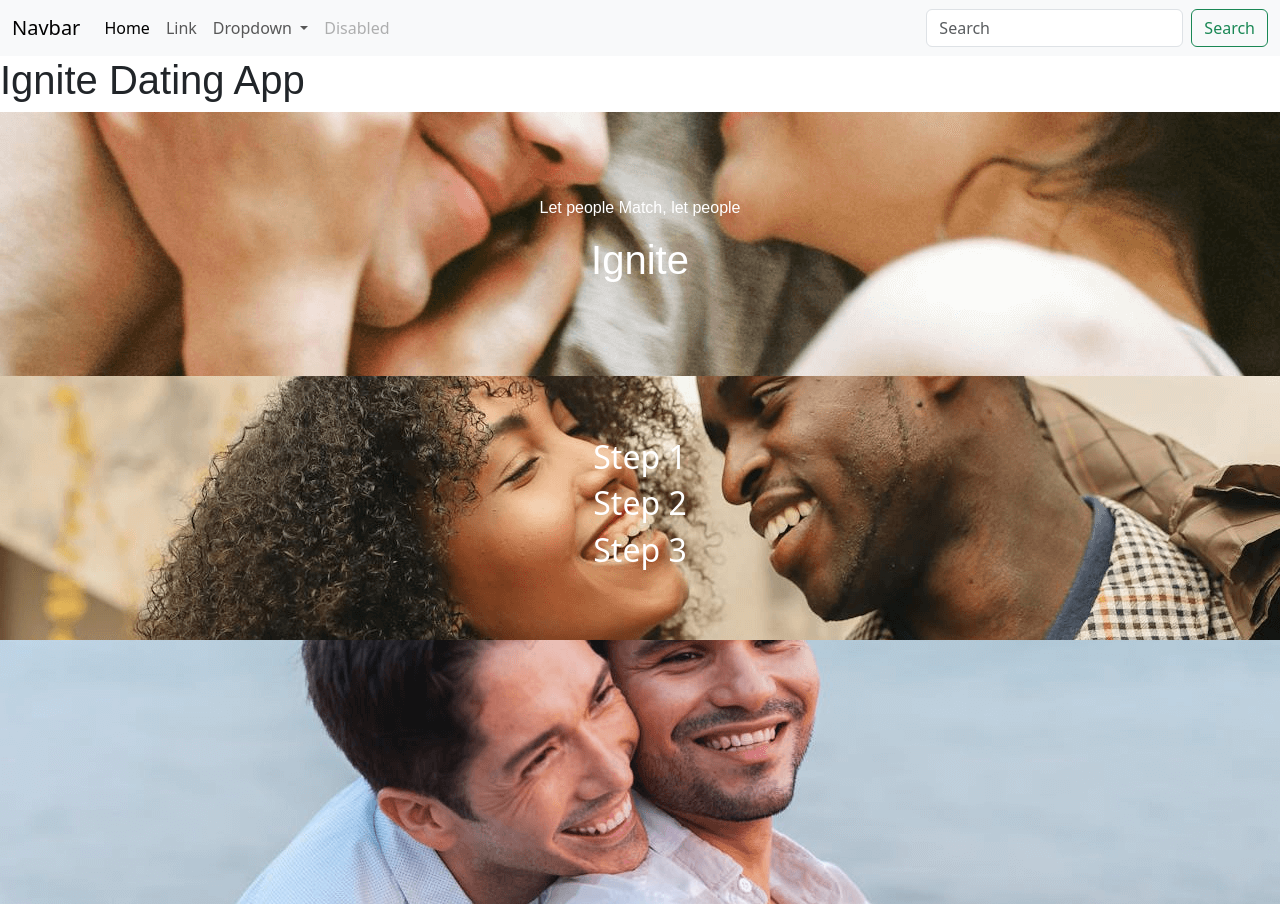
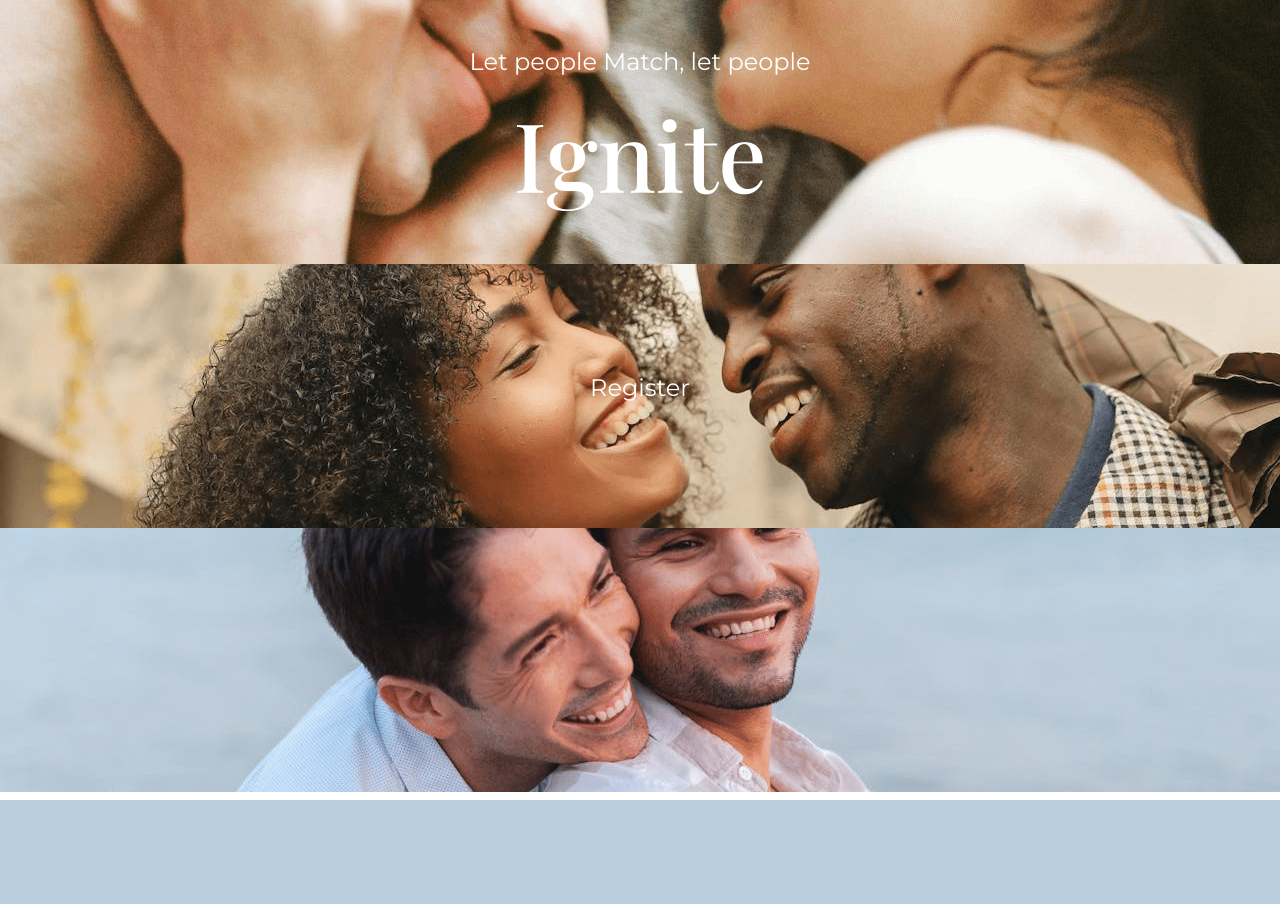
Before and after one commit to enrightc/The-Love-Sparks, a Django app: page / in a window 1280 px wide. After the commit the page ends 800 px from the top, so only its background shows below. Run offline with Django 5.2, Linux system fonts and the light colour scheme; some web fonts are replaced.

Commit message:
Add carousel to homepage. Add positioning and styling to text

```diff
--- a/home/templates/home/index.html
+++ b/home/templates/home/index.html
@@ -6,26 +6,35 @@
       <img
         src="../static/images/hero-img1.png"
         alt="Couple with eyes closed smiling"
-      /><div class="text-overlay">
+      />
+      <div class="text-overlay">
         <p>Let people Match, let people</p>
         <h1>Ignite</h1>
-      </div>
+    </div>
     </div>
     <div class="hero-img">
       <img
         src="../static/images/hero-img2.png"
         alt="Couple smiling"
       />
-      <div class="text-overlay">
-        <h2>Step 1</h2>
-        <h2>Step 2</h2>
-        <h2>Step 3</h2>
+      <div id="carouselExampleAutoplaying" class="carousel slide text-overlay" data-bs-ride="carousel" data-bs-interval="2000">
+        <div class="carousel-inner">
+          <div class="carousel-item active">
+           <p>Register</p>
+          </div>
+          <div class="carousel-item">
+            <p>Discover your Match</p>
+          </div>
+          <div class="carousel-item">
+           <p>Connect with your Match!</p>
+          </div>
+        </div>
       </div>
     </div>
     <div class="hero-img">
       <img
         src="../static/images/hero-img3.png"
-        alt="Couple by the sea smiling"
+        alt="Couple smiling by the sea"
       />
     </div>
   </main>
--- a/static/css/base.css
+++ b/static/css/base.css
@@ -1,4 +1,4 @@
-<!-- Google Fonts -->
+ /* Google Fonts */
 @import url('https://fonts.googleapis.com/css2?family=Montserrat:ital,wght@0,100..900;1,100..900&family=Playfair+Display:ital,wght@0,400..900;1,400..900&display=swap');
 
 /* Removes all margins & Padding */
@@ -13,8 +13,8 @@
   --clr--primary-bg: #b80d16;
   --clr--secondary-bg: #810a0c;
   --clr-accent-colour: #ea1823;
-  --clr-bg-colour-dark: #fffffa;
-  --clar-bg-colour-light: #000000;
+  --clr-bg-colour-dark: #000000;
+  --clar-bg-colour-light: #ffffa;
 
   /* variables for text styles */
   --text-colour-dark: #000000;
@@ -58,8 +58,42 @@
 
 h1 {
   font-family: var(--text-title);
+  font-size: 48px;
+  font-weight: 500;
 }
 
-p {
+h2 {
+  font-family: var(--text-title);
+  font-size: 24px;
+  font-weight: 400;
+}
+
+p  {
   font-family: var(--text-paragraph);
+  font-size: 16px;
 }
+
+ol {
+  font-family: var(--text-paragraph);
+  font-size: 16px;
+  list-style: none;
+}
+/* Media query: tablets and larger (768px and up) */
+@media screen and (min-width: 768px) {
+  /* Header */
+  h1 {
+    font-size: 96px;
+    font-weight: 500px;
+  }
+
+  h2 {
+    font-family: var(--text-title);
+    font-size: 32px;
+    font-weight: 400;
+  }
+
+  p, ol  {
+    font-family: var(--text-paragraph);
+    font-size: 24px;
+  }
+}
--- a/templates/base.html
+++ b/templates/base.html
@@ -32,8 +32,7 @@
 
 </head>
 <body>
-    {% include 'includes/navbar.html' %}
-    <h1>Ignite Dating App</h1>
+  <!-- CSS   {% include 'includes/navbar.html' %} -->
 
 <main>
     {% block content %}
```
